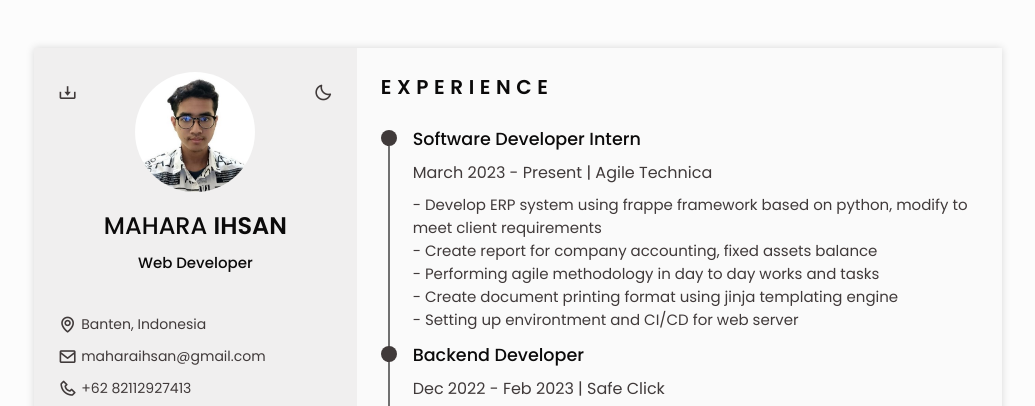
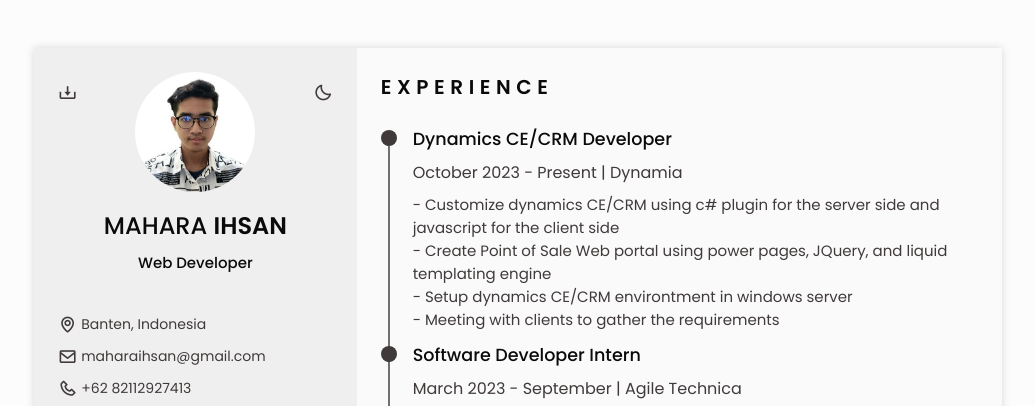
Before and after one commit to M-Sanz/My-Resume, a plain HTML site: page index.html in a window 1280 px wide. Shown: the top 406 px of the page, without its empty margins (122-1157 px from the left). Drawn offline with nearby package versions, Linux system fonts and the light colour scheme.

Commit message:
feat: add dynamia experience

```diff
--- a/index.html
+++ b/index.html
@@ -143,6 +143,24 @@
           <section class="experience section" id="experience">
             <h2 class="section-title">EXPERIENCE</h2>
             <div class="experience__container bd-grid">
+
+              <div class="experience__content">
+                <div class="experience__time">
+                  <span class="experience__rounder"></span>
+                  <span class="experience__line"></span>
+                </div>
+                <div class="experience__data bd-grid">
+                  <h3 class="expreience__title">Dynamics CE/CRM Developer</h3>
+                  <span class="experience__company">October 2023 - Present | Dynamia</span>
+                  <div class="experience__descriptions">
+                    <p class="experience__description">- Customize dynamics CE/CRM using c# plugin for the server side and javascript for the client side</p>
+                    <p class="experience__description">- Create Point of Sale Web portal using power pages, JQuery, and liquid templating engine</p>
+                    <p class="experience__description">- Setup dynamics CE/CRM environtment in windows server</p>
+                    <p class="experience__description">- Meeting with clients to gather the requirements</p>
+                  </div>
+                </div>
+              </div>
+
               <div class="experience__content">
                 <div class="experience__time">
                   <span class="experience__rounder"></span>
@@ -150,7 +168,7 @@
                 </div>
                 <div class="experience__data bd-grid">
                   <h3 class="expreience__title">Software Developer Intern</h3>
-                  <span class="experience__company">March 2023 - Present | Agile Technica</span>
+                  <span class="experience__company">March 2023 - September | Agile Technica</span>
                   <div class="experience__descriptions">
                     <p class="experience__description">- Develop ERP system using frappe framework based on python, modify to meet client requirements</p>
                     <p class="experience__description">- Create report for company accounting, fixed assets balance</p>
@@ -160,6 +178,7 @@
                   </div>
                 </div>
               </div>
+
               <div class="experience__content">
                 <div class="experience__time">
                   <span class="experience__rounder"></span>
@@ -171,6 +190,7 @@
                   <p class="experience__description">- Create authentication API for Warga Peduli Lingkungan web app <br />Using JSON Web Token <br />- Design database for users using sequelize ORM</p>
                 </div>
               </div>
+
               <div class="experience__content">
                 <div class="experience__time">
                   <span class="experience__rounder"></span>
```
